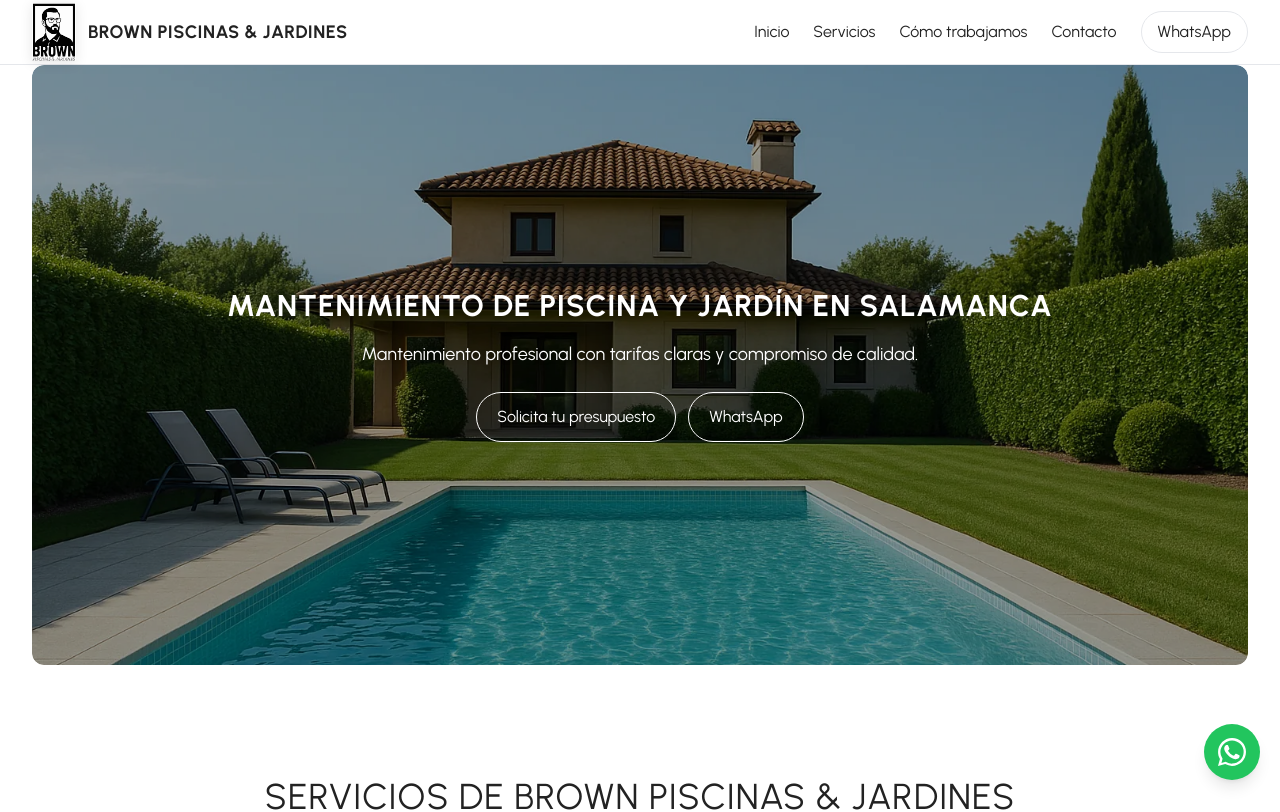
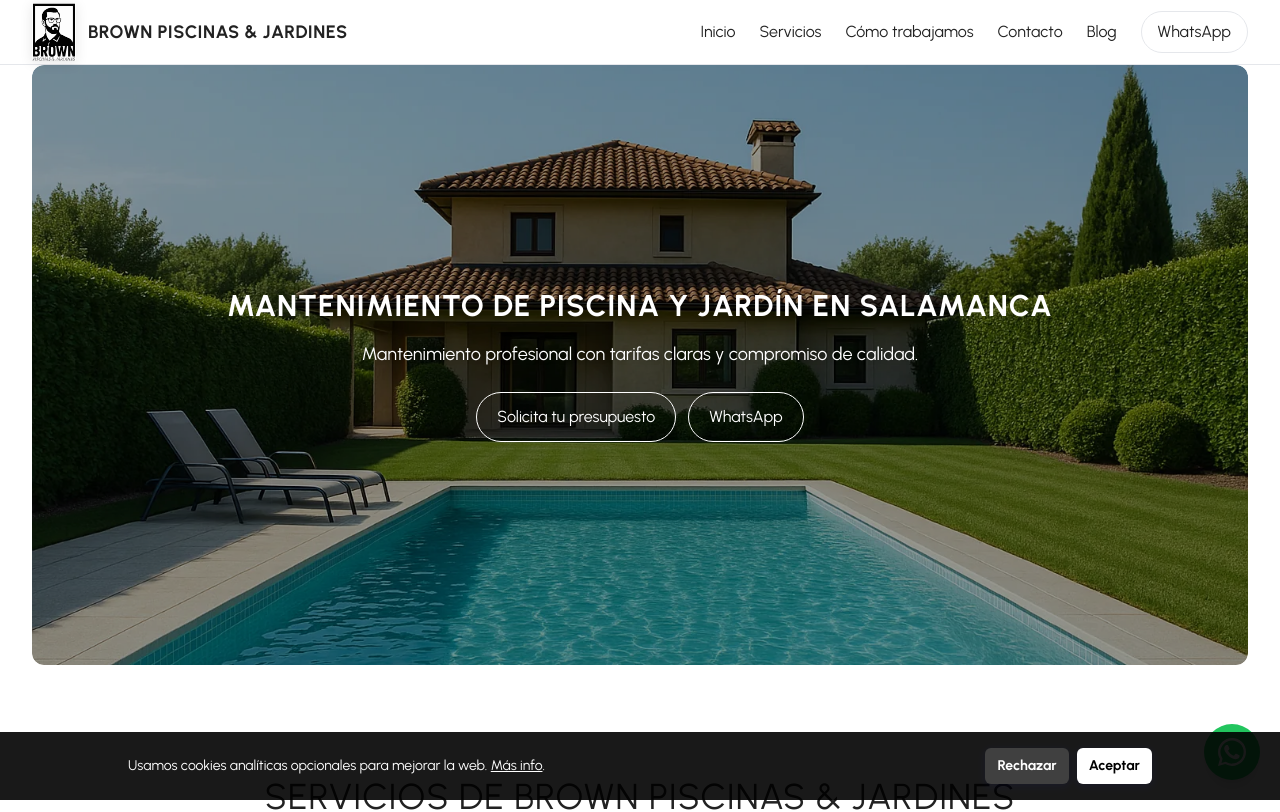
Before and after one commit to nebur-E92/Brown-Piscinas-Jardines, a Next.js app: page / in a window 1280 px wide. Shown: the top 812 px of the page. Built offline with nearby package versions, Linux system fonts and the light colour scheme; a web font is replaced by a local one.

Commit message:
Añade enlace Blog, banner de cookies y AnalyticsGate

```diff
--- /dev/null
+++ b/app/components/AnalyticsGate.tsx
@@ -0,0 +1,46 @@
+"use client";
+
+import { useEffect } from "react";
+
+export default function AnalyticsGate() {
+  useEffect(() => {
+    // Espera al consentimiento
+    const init = () => {
+      const consent = localStorage.getItem("cookie-consent");
+      if (consent !== "accepted") return;
+
+      const GA_ID = process.env.NEXT_PUBLIC_GA_ID;
+      if (!GA_ID) return;
+
+      // Evita doble inyección
+      if (document.getElementById("ga4-src")) return;
+
+      // Cargar GA4
+      const s = document.createElement("script");
+      s.id = "ga4-src";
+      s.src = `https://www.googletagmanager.com/gtag/js?id=${GA_ID}`;
+      s.async = true;
+      document.head.appendChild(s);
+
+      // Inicializar GA
+      (window as any).dataLayer = (window as any).dataLayer || [];
+      function gtag(...args: any[]) {
+        (window as any).dataLayer.push(args);
+      }
+      (window as any).gtag = gtag;
+
+      gtag("js", new Date());
+      gtag("config", GA_ID);
+    };
+
+    // Inicial al cargar
+    init();
+
+    // Reaccionar si el usuario cambia su decisión (por si añades un botón en la página de cookies)
+    const handler = () => init();
+    window.addEventListener("cookie-consent-changed", handler);
+    return () => window.removeEventListener("cookie-consent-changed", handler);
+  }, []);
+
+  return null;
+}
--- /dev/null
+++ b/app/components/CookieConsent.tsx
@@ -0,0 +1,43 @@
+"use client";
+
+import { useEffect, useState } from "react";
+
+const KEY = "cookie-consent"; // "accepted" | "rejected"
+
+export default function CookieConsent() {
+  const [visible, setVisible] = useState(false);
+
+  useEffect(() => {
+    const stored = typeof window !== "undefined" ? localStorage.getItem(KEY) : null;
+    if (!stored) setVisible(true);
+  }, []);
+
+  if (!visible) return null;
+
+  const accept = () => {
+    localStorage.setItem(KEY, "accepted");
+    setVisible(false);
+    window.dispatchEvent(new Event("cookie-consent-changed"));
+  };
+
+  const reject = () => {
+    localStorage.setItem(KEY, "rejected");
+    setVisible(false);
+    window.dispatchEvent(new Event("cookie-consent-changed"));
+  };
+
+  return (
+    <div role="dialog" aria-live="polite" className="fixed inset-x-0 bottom-0 z-50 bg-black/90 text-white p-4">
+      <div className="mx-auto max-w-5xl flex flex-col md:flex-row items-center gap-3">
+        <p className="text-sm leading-snug">
+          Usamos cookies analíticas opcionales para mejorar la web.{" "}
+          <a href="/legal/politica-de-cookies" className="underline">Más info</a>.
+        </p>
+        <div className="w-full md:w-auto md:ml-auto flex gap-2 justify-end">
+          <button onClick={reject} className="px-3 py-2 text-sm rounded-md bg-neutral-700">Rechazar</button>
+          <button onClick={accept} className="px-3 py-2 text-sm rounded-md bg-white text-black">Aceptar</button>
+        </div>
+      </div>
+    </div>
+  );
+}
--- a/app/components/Footer.tsx
+++ b/app/components/Footer.tsx
@@ -34,6 +34,9 @@ export default function Footer() {
                   Tarifas
                 </a>
               </li>
+              <li>
+                <a href="https://blog.brownpiscinasyjardines.com" target="_blank" rel="noopener noreferrer" className="underline">Blog</a>
+              </li>
             </ul>
           </div>
           {/* Columna 3 */}
--- a/app/components/Header.tsx
+++ b/app/components/Header.tsx
@@ -17,6 +17,7 @@ export default function Header() {
           <a href="#servicios" className="hover:opacity-80 whitespace-nowrap">Servicios</a>
           <a href="#como-trabajamos" className="hover:opacity-80 whitespace-nowrap">Cómo trabajamos</a>
           <a href="#contacto" className="hover:opacity-80 whitespace-nowrap">Contacto</a>
+          <a href="https://blog.brownpiscinasyjardines.com" className="hover:opacity-80 whitespace-nowrap" target="_blank" rel="noopener noreferrer">Blog</a>
           <a href={process.env.NEXT_PUBLIC_WA_LINK ?? 'https://wa.me/34625199394'} className="rounded-full px-4 py-2 border hover:bg-slate-50">WhatsApp</a>
         </nav>
         {/* Mobile trigger */}
@@ -36,6 +37,7 @@ export default function Header() {
             <a onClick={() => setOpen(false)} href="#servicios" className="block py-2">Servicios</a>
             <a onClick={() => setOpen(false)} href="#como-trabajamos" className="block py-2">Cómo trabajamos</a>
             <a onClick={() => setOpen(false)} href="#contacto" className="block py-2">Contacto</a>
+            <a onClick={() => setOpen(false)} href="https://blog.brownpiscinasyjardines.com" className="block py-2" target="_blank" rel="noopener noreferrer">Blog</a>
             <a onClick={() => setOpen(false)} href={process.env.NEXT_PUBLIC_WA_LINK ?? 'https://wa.me/34625199394'} className="block w-full text-center rounded-full px-4 py-2 border">WhatsApp</a>
           </nav>
         </div>
--- a/app/layout.tsx
+++ b/app/layout.tsx
@@ -1,6 +1,8 @@
 import './globals.css';
 import Header from './components/Header';
 import Footer from './components/Footer';
+import CookieConsent from './components/CookieConsent';
+import AnalyticsGate from './components/AnalyticsGate';
 import { SITE, BUSINESS } from "../lib/seo";
 import type { Metadata } from "next";
 
@@ -112,6 +114,8 @@ export default function RootLayout({ children }: { children: React.ReactNode })
         <Header />
         <main className="mx-auto w-full max-w-7xl px-4 sm:px-6 lg:px-8">{children}</main>
         <Footer />
+        <CookieConsent />
+        <AnalyticsGate />
         <LocalBusinessJsonLd />
       </body>
     </html>
```
